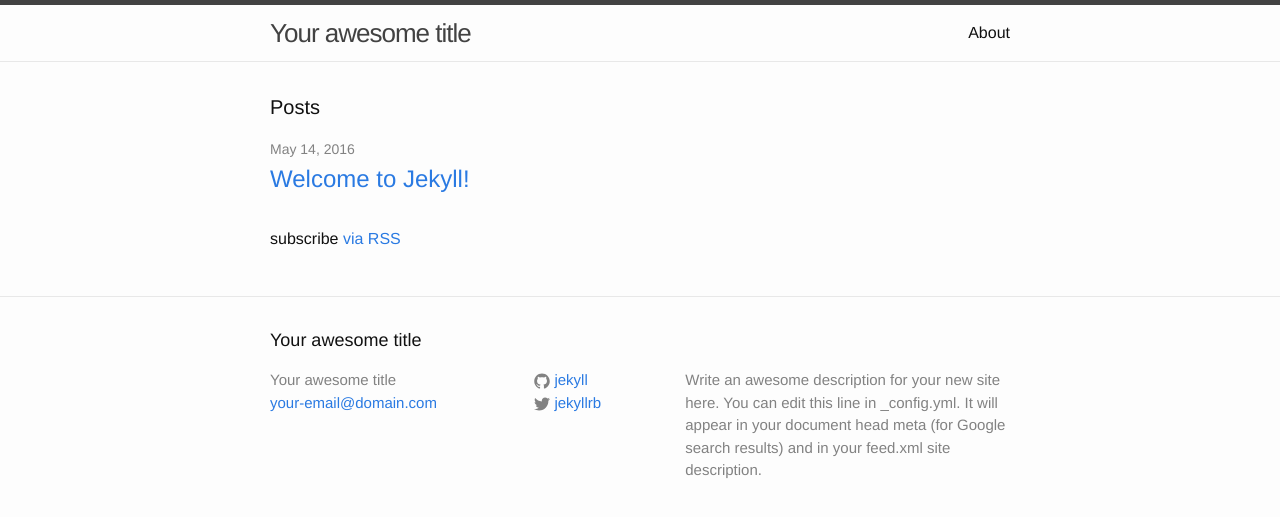
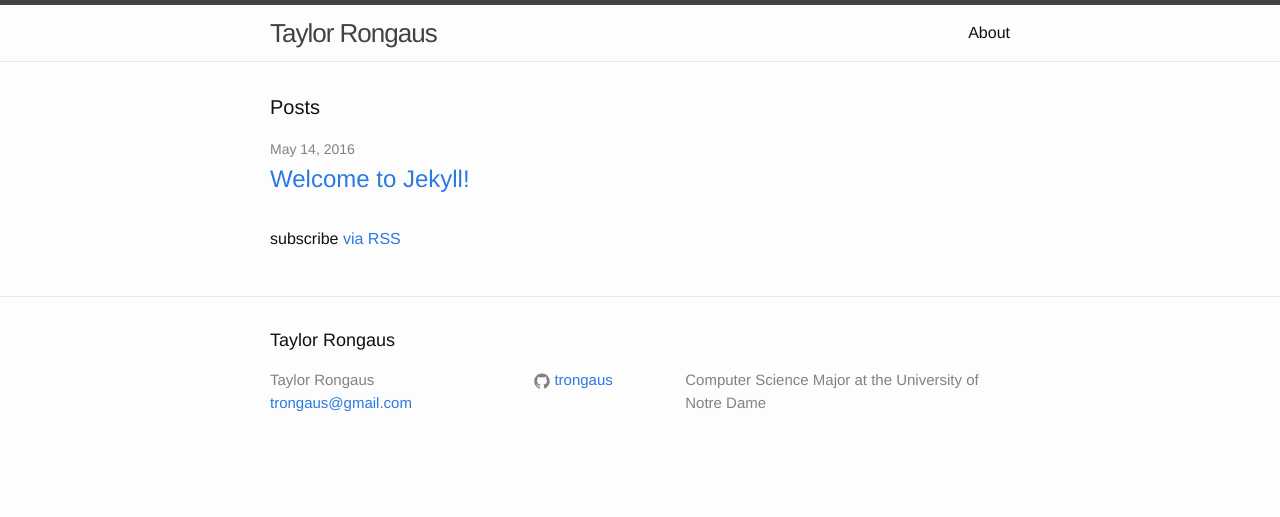
Before and after one commit to trongaus/trongaus.github.io, a Jekyll site: the page built from index.html, in a window 1280 px wide. Shown: the top 517 px of the page. Built offline with Jekyll 4.4.1, drawn with Linux system fonts in a browser that asks for light colours.

Commit message:
updated _config.yml

```diff
--- a/_config.yml
+++ b/_config.yml
@@ -6,16 +6,13 @@
 # 'jekyll serve'. If you change this file, please restart the server process.
 
 # Site settings
-title: Your awesome title
-email: your-email@domain.com
+title: Taylor Rongaus
+email: trongaus@gmail.com
 description: > # this means to ignore newlines until "baseurl:"
-  Write an awesome description for your new site here. You can edit this
-  line in _config.yml. It will appear in your document head meta (for
-  Google search results) and in your feed.xml site description.
+  Computer Science Major at the University of Notre Dame
 baseurl: "" # the subpath of your site, e.g. /blog
-url: "http://yourdomain.com" # the base hostname & protocol for your site
-twitter_username: jekyllrb
-github_username:  jekyll
+url: "trongaus.github.io" # the base hostname & protocol for your site
+github_username:  trongaus
 
 # Build settings
 markdown: kramdown
```
